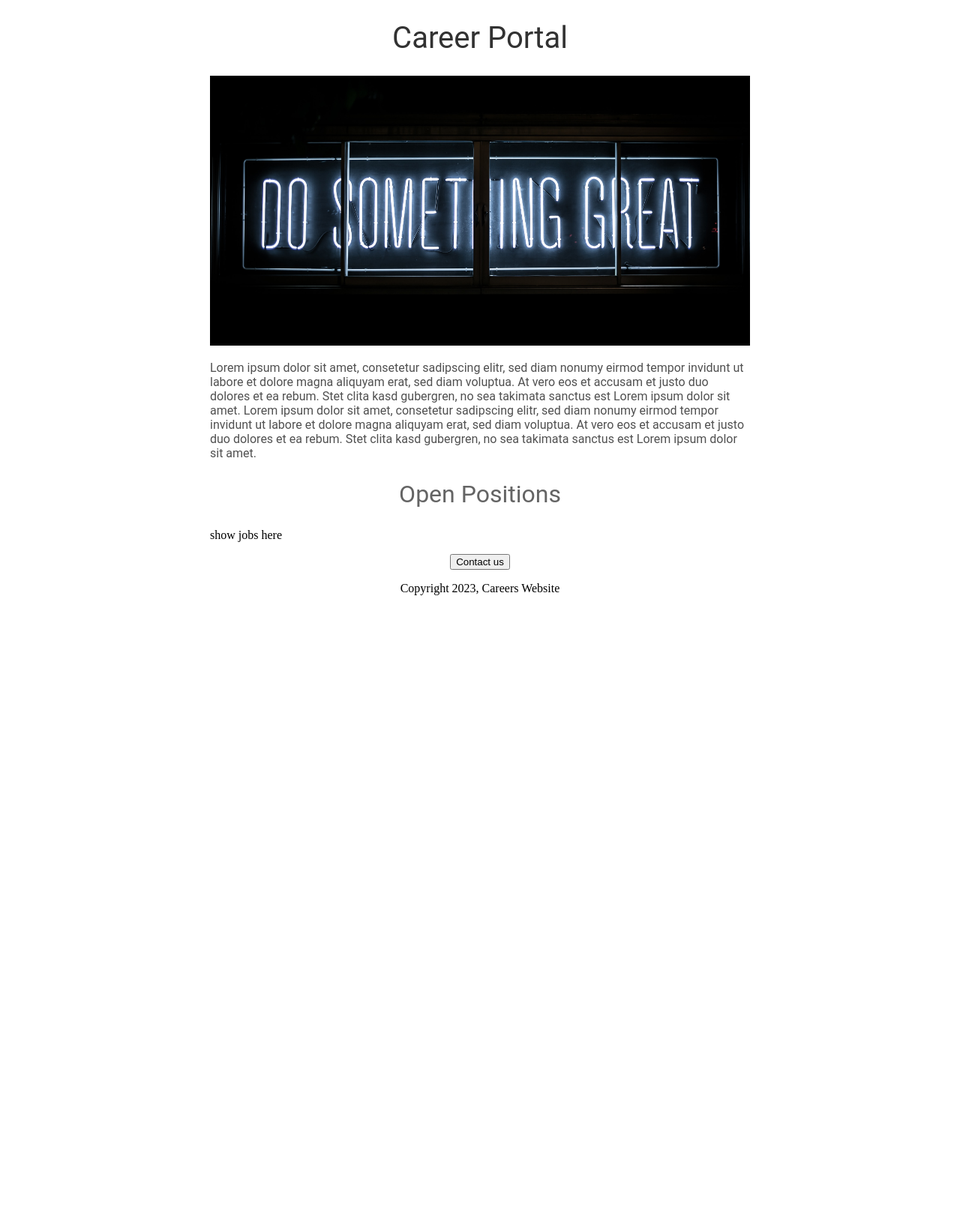
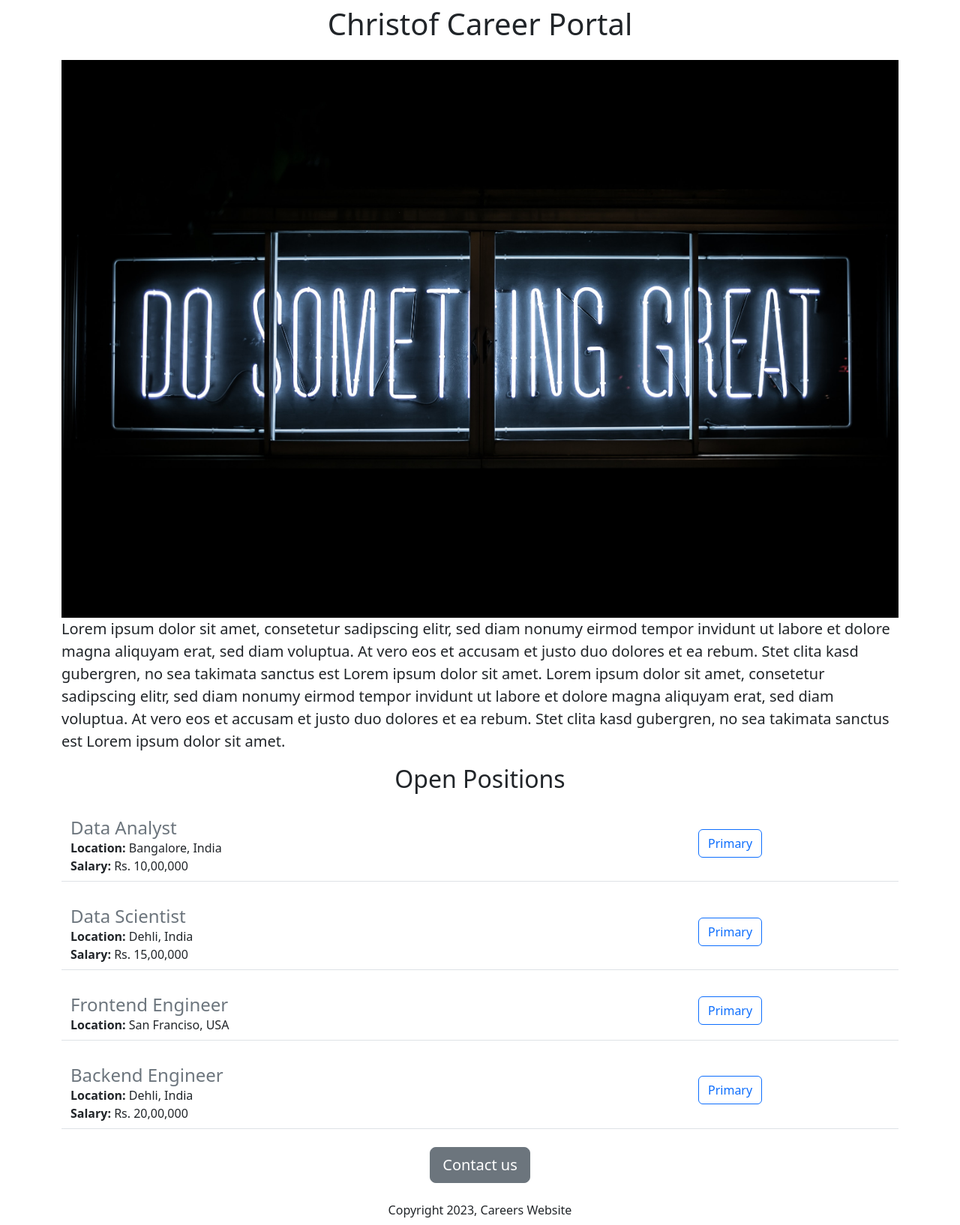
Before and after one commit to cschmoll/careers-website-v2, a Flask app: page / in a window 1280 px wide. Shown: the whole page at 75% size. Before the commit the page ends 794 px from the top, so only its background shows below. Run offline with Flask 3, Linux system fonts and the light colour scheme.

Commit message:
Added dynamic data

```diff
--- a/app.py
+++ b/app.py
@@ -1,13 +1,45 @@
-from flask import Flask, render_template
+from flask import Flask, render_template, jsonify
 
 #https://careers-website.cschmoll.repl.co/
 app = Flask(__name__)
+
+JOBS = [
+    {
+        'id': 1,
+        'title': 'Data Analyst',
+        'location': 'Bangalore, India',
+        'salary': 'Rs. 10,00,000'
+    },
+    {
+        'id': 2,
+        'title': 'Data Scientist',
+        'location': 'Dehli, India',
+        'salary': 'Rs. 15,00,000'
+    },
+    {
+        'id': 3,
+        'title': 'Frontend Engineer',
+        'location': 'San Franciso, USA'
+    },
+    {
+        'id': 4,
+        'title': 'Backend Engineer',
+        'location': 'Dehli, India',
+        'salary': 'Rs. 20,00,000'
+    },
+]
 
 
 @app.route("/")
 def hello_world():
 
-  return render_template("home.html")
+  return render_template('home.html', jobs=JOBS, company_name='Christof')
+
+
+@app.route("/api/jobs")
+def list_jobs():
+
+  return jsonify(JOBS)
 
 
 if __name__ == '__main__':
--- a/templates/home.html
+++ b/templates/home.html
@@ -1,49 +1,33 @@
 <!DOCTYPE html>
 <html>
   <head>
-    <title>Career Portal</title>
     <style>
-      h1 {
-        font-size: 40px;
-        font-family: Roboto;
-        font-weight: normal;
-        color: rgb(50, 50, 50);
-        text-align: center;
-      }
-      h2 {
-        font-family: Roboto;
-        font-size: 32px;
-        color: rgb(100,100,100);
-        text-align: center;
-        font-weight: normal;
-      }
-      .bodytext {
-        font-family: Roboto;
-        color: rgb(80,80,80);
-      }
-
       #banner {
         width: 100%;
         height: 360px;
         object-fit: cover;
       }
-      #container {
-        max-width: 720px;
-        margin: 0 auto 0 auto;
-      }
     </style>
+    <meta charset="utf-8">
+    <meta name="viewport" content="width=device-width, initial-scale=1">
+    <title>Career Portal</title>
     <link rel="shortcut icon" mimetype='image/vnd.microsoft.icon' href="{{ url_for('static', filename='favicon.ico') }}"/>
+    <link href="https://cdn.jsdelivr.net/npm/bootstrap@5.3.2/dist/css/bootstrap.min.css" rel="stylesheet" integrity="sha384-T3c6CoIi6uLrA9TneNEoa7RxnatzjcDSCmG1MXxSR1GAsXEV/Dwwykc2MPK8M2HN" crossorigin="anonymous">
   </head>
   <body>
-    <div id="container">
-      <h1>Career Portal</h1>
-      <img id='banner' src="https://careers-website.cschmoll.repl.co/static/banner.jpeg" height="320px">
-        <p class="bodytext"> Lorem ipsum dolor sit amet, consetetur sadipscing elitr, sed diam nonumy eirmod tempor invidunt ut labore et dolore magna aliquyam erat, sed diam voluptua. At vero eos et accusam et justo duo dolores et ea rebum. Stet clita kasd gubergren, no sea takimata sanctus est Lorem ipsum dolor sit amet. Lorem ipsum dolor sit amet, consetetur sadipscing elitr, sed diam nonumy eirmod tempor invidunt ut labore et dolore magna aliquyam erat, sed diam voluptua. At vero eos et accusam et justo duo dolores et ea rebum. Stet clita kasd gubergren, no sea takimata sanctus est Lorem ipsum dolor sit amet.</p>
-      <h2>Open Positions</h2>
-      <p>show jobs here</p>
-      <div style="text-align:center;" >
-        <button>Contact us</button>
-        <p>Copyright 2023, Careers Website</p>
+    <div class="container">
+      <h1 class="text-center mt-2 mb-4">{{company_name}} Career Portal</h1>
+      <img class="img-fluid" id="bannerx" src="https://careers-website.cschmoll.repl.co/static/banner.jpeg" height="320px">
+        <p class="lead"> Lorem ipsum dolor sit amet, consetetur sadipscing elitr, sed diam nonumy eirmod tempor invidunt ut labore et dolore magna aliquyam erat, sed diam voluptua. At vero eos et accusam et justo duo dolores et ea rebum. Stet clita kasd gubergren, no sea takimata sanctus est Lorem ipsum dolor sit amet. Lorem ipsum dolor sit amet, consetetur sadipscing elitr, sed diam nonumy eirmod tempor invidunt ut labore et dolore magna aliquyam erat, sed diam voluptua. At vero eos et accusam et justo duo dolores et ea rebum. Stet clita kasd gubergren, no sea takimata sanctus est Lorem ipsum dolor sit amet.</p>
+      <h2 class="text-center mt-2 mb-4">Open Positions</h2>
+      <div>
+        {% for job in jobs %}
+          {% include 'jobitem.html' %}
+        {% endfor %}
+      </div>
+      <div class="text-center">
+        <button class="btn btn-secondary btn-lg">Contact us</button>
+        <p class="mt-4 mb-2">Copyright 2023, Careers Website</p>
       </div>
     </div>
   </body>
--- /dev/null
+++ b/templates/jobitem.html
@@ -0,0 +1,14 @@
+<div class="container">
+  <div class="row mb-4 pb-2 border-bottom">
+    <div class="col-9">
+      <h4 class="text-secondary mt-2 mb-0">{{job['title']}}</h4>
+      <div><b>Location: </b>{{job['location']}}</div>
+      {% if 'salary' in job %}
+      <div><b>Salary: </b>{{job['salary']}}</div>
+      {% endif %}
+    </div>
+    <div class="col-3 align-self-center">
+      <button type="button" class="btn btn-outline-primary">Primary</button>
+    </div>
+  </div>
+</div>
```
Also changed, not shown: templates/home_with_styles_included.html (added, +50 -0 lines).
